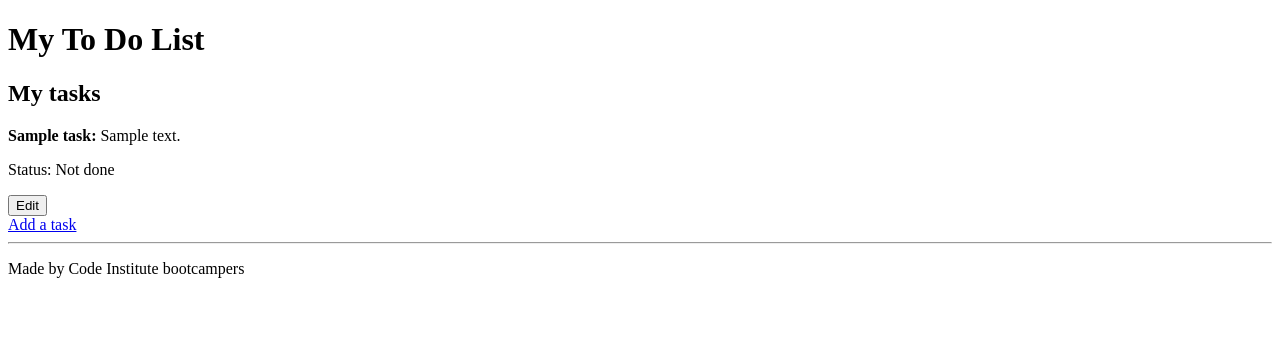
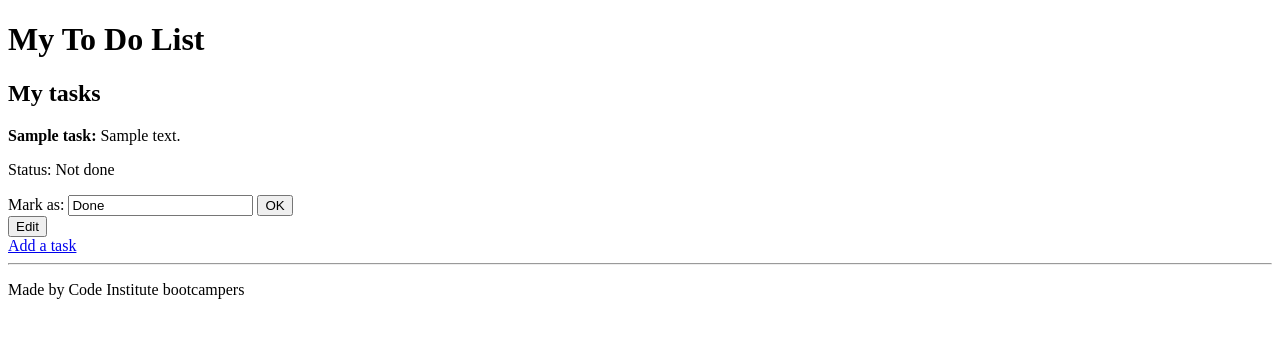
Before and after one commit to Code-Institute-Solutions/to-do, a Django app: page /tasks/ in a window 1280 px wide. Shown: the top 338 px of the page. Run offline with Django 3.2, Linux system fonts and the light colour scheme; tables that the repository leaves empty hold one stand-in row (values such as "Sample post").

Commit message:
User can now mark task as done on tasks.html

```diff
--- a/to_do_prj/tasks/templates/taskdetail.html
+++ b/to_do_prj/tasks/templates/taskdetail.html
@@ -3,6 +3,7 @@
 <h3>{{ task.name }}</h3>
 <div class="row">
         <p>{{ task.description }}</p>
+        <p>{{ task.status }}</p>
         <button class="btn btn-default" onclick="location.href='{% url 'get_tasks' %}'">Back To Task List</button>
         <button class="btn btn-default" onclick="location.href='{% url 'edit_task' task.id %}'">Edit</button>
 </div>
--- a/to_do_prj/tasks/templates/tasks.html
+++ b/to_do_prj/tasks/templates/tasks.html
@@ -6,7 +6,15 @@
     <div>
         <p><strong>{{task.name}}: </strong>{{task.description}}</p>
         <p>Status: {{task.status}}</p>
-        <button class="btn btn-default" onclick="location.href='{% url 'edit_task' task.id %}'">Edit</button>
+        {% if task.status == "Not done" %}
+        <form method="post" action="{% url 'update_status' task.id %}">
+            {% csrf_token %}
+            <label for="status">Mark as:</label>
+            <input type="text" name="status" value="Done" required="required">
+            <input type="submit" value="OK">
+        </form>
+        {% endif %}
+        <button onclick="location.href='{% url 'edit_task' task.id %}'">Edit</button>
     </div>
     {% endfor %}
 <div>
--- a/to_do_prj/tasks/urls.py
+++ b/to_do_prj/tasks/urls.py
@@ -1,9 +1,10 @@
 from django.conf.urls import url
-from tasks.views import get_tasks, task_detail, add_task, edit_task
+from tasks.views import get_tasks, task_detail, add_task, edit_task, update_status
 
 urlpatterns = [
     url(r'^$', get_tasks, name='get_tasks'),
     url(r'^add$', add_task),
     url(r'^(?P<id>\d+)/edit$', edit_task, name='edit_task'),
-    url(r'^(?P<id>\d+)', task_detail, name='task_detail')
+    url(r'^(?P<id>\d+)', task_detail, name='task_detail'),
+    url(r'^update/(?P<id>\d+)$', update_status, name='update_status')
 ]
--- a/to_do_prj/tasks/views.py
+++ b/to_do_prj/tasks/views.py
@@ -1,39 +1,56 @@
-from django.shortcuts import render, redirect, get_object_or_404
+from django.shortcuts import render, redirect, get_object_or_404, reverse
 from .models import Task
 from .forms import TaskForm
 
-# Create your views here.
 def index(request):
     return render(request, 'index.html')
 
+
 def get_tasks(request):
     return render(request, 'tasks.html', {'task_list': Task.objects.all()})
+
 
 def task_detail(request, id):
     task = get_object_or_404(Task, pk=id)
     task.save()
     return render(request, "taskdetail.html", {'task': task})
 
+
 def add_task(request):
+    """A view that handles the form for adding a new task
+
+    any interesting logic
+    """
     if request.method == "POST":
         form = TaskForm(request.POST, request.FILES)
         if form.is_valid():
+            #single line comment
+            #even if it overflows
             task = form.save(commit=False)
             task.save()
             return redirect(task_detail, task.pk)
     else:
         form = TaskForm()
+
     return render(request, 'taskform.html', {'form': form})
 
 
 def edit_task(request, id):
-   task = get_object_or_404(Task, pk=id)
-   if request.method == "POST":
+    task = get_object_or_404(Task, pk=id)
+    if request.method == "POST":
        form = TaskForm(request.POST, request.FILES, instance=task)
        if form.is_valid():
             task = form.save(commit=False)
             task.save()
             return redirect(task_detail, task.pk)
-   else:
+    else:
        form = TaskForm(instance=task)
-   return render(request, 'taskform.html', {'form': form})
+    return render(request, 'taskform.html', {'form': form})
+
+
+def update_status(request, id):
+    status = request.POST['status']
+    task = Task.objects.get(id=id)
+    task.status = "Done"
+    task.save()
+    return redirect(reverse('get_tasks'))
```
Also changed, not shown: to_do_prj/tasks/forms.py (line endings or trailing spaces).
